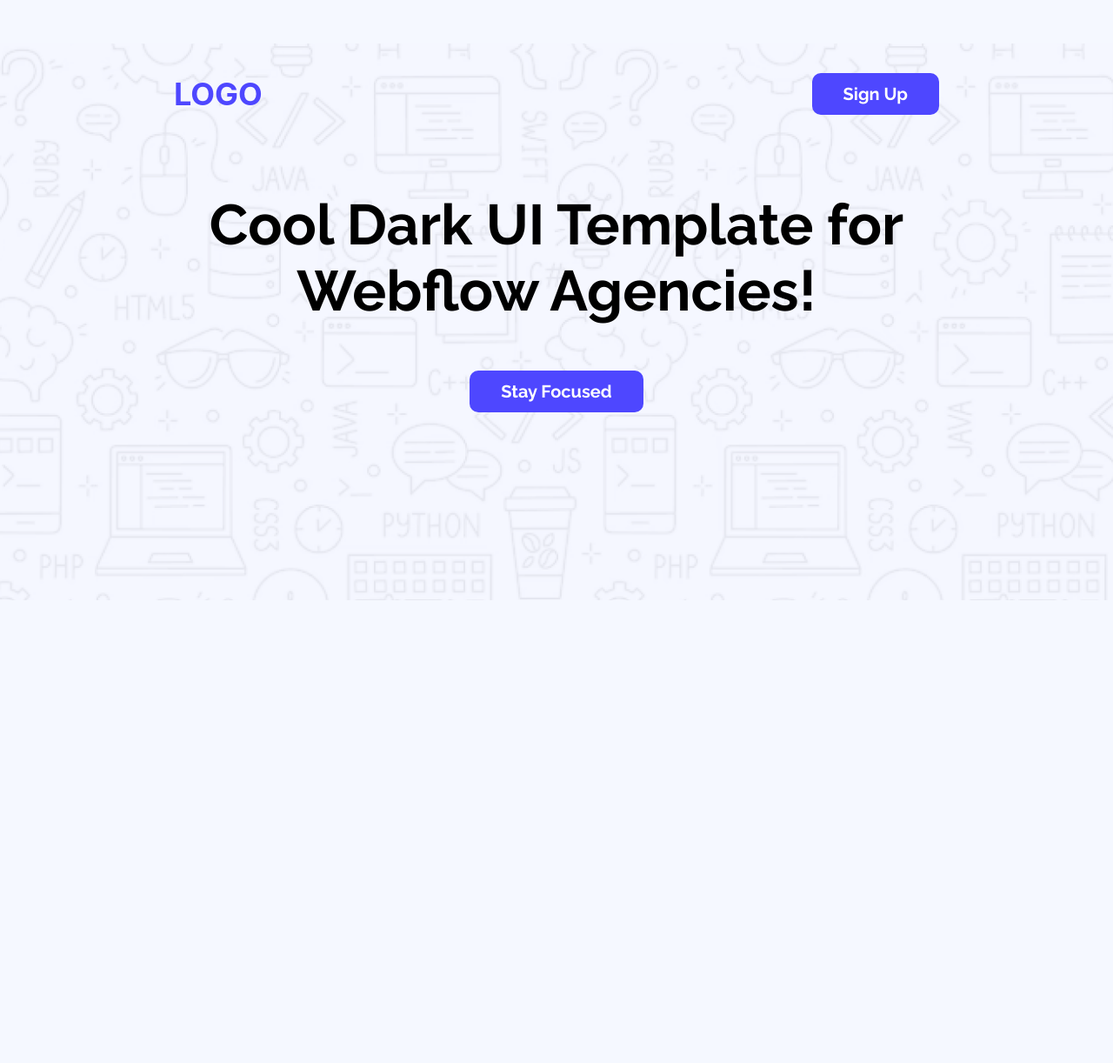
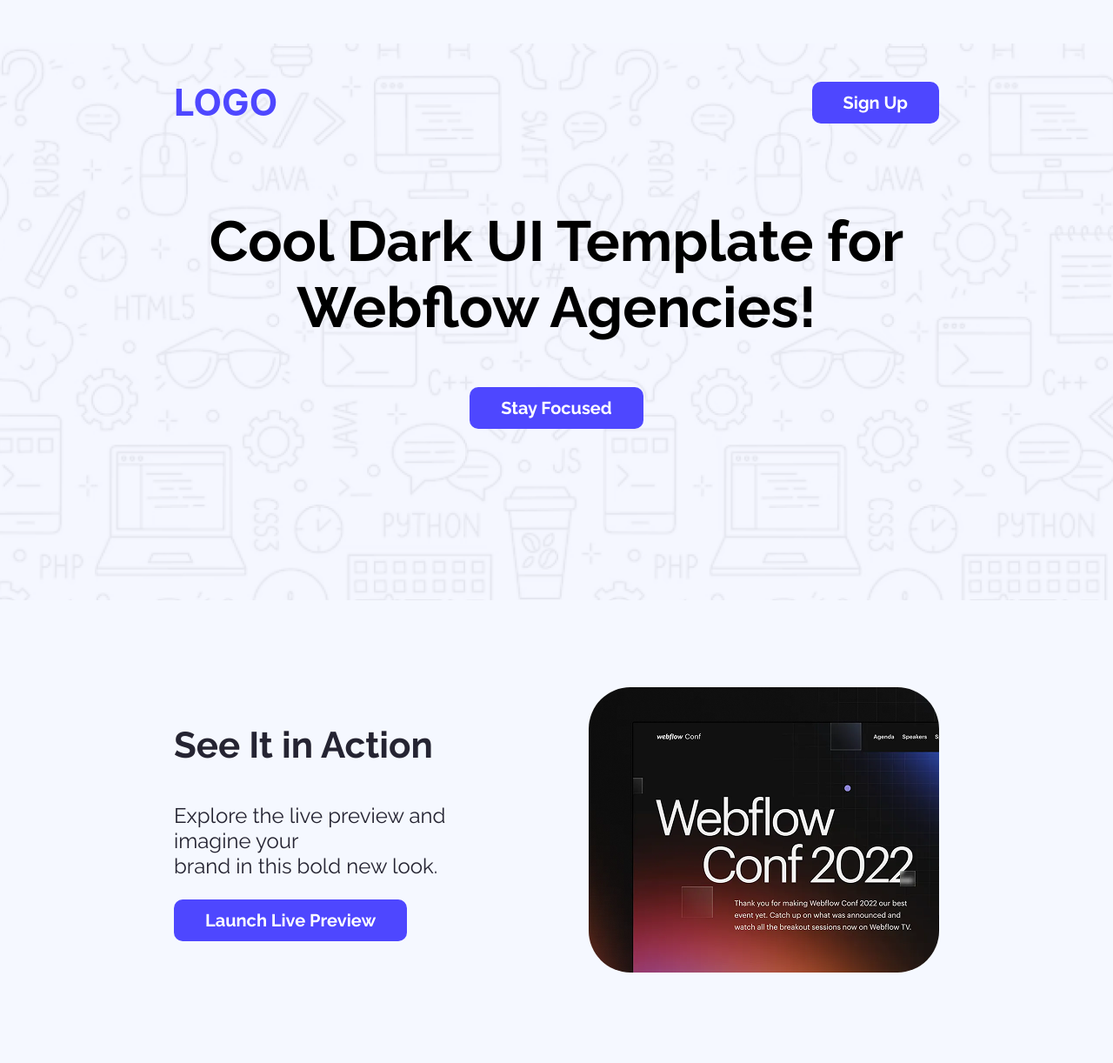
Before and after one commit to nayeemahmed0/Assignment-1, a plain HTML site: page B12A01-landing-launchpad/index.html in a window 1280 px wide. Shown: the whole page at 87% size. Before the commit the page ends 800 px from the top, so only its background shows below. Drawn offline with Linux system fonts and the light colour scheme.

Commit message:
added action section

```diff
--- a/B12A01-landing-launchpad/index.html
+++ b/B12A01-landing-launchpad/index.html
@@ -13,8 +13,8 @@
 </head>
 <body class="raleway-normal">
     <header class="background-image">
-        <nav>
-            <h3 class="nav-title">LOGO</h3>
+        <nav class="nav-title">
+            <h3 class="nav-logo">LOGO</h3>
             <a href=""></a><button class="btn-primary">Sign Up</button>
         </nav>
         <div class="banner">
@@ -24,6 +24,17 @@
 
     </header>
     <main>
+        <!-- action section -->
+         <section class="action-section">
+            <div class="action">
+                <h3 class="action-title">See It in Action</h3>
+                <p class="action-sub-title">Explore the live preview and imagine your <br> brand in this bold new look.</p>
+                <button class="btn-primary">Launch Live Preview</button>
+            </div>
+            <div class="action">
+                <img class="action-img" src="../B12A01-landing-launchpad/Assets/wc-mini.png" alt="">
+            </div>
+        </section>
 
 
     </main>
--- a/B12A01-landing-launchpad/styles/assignment.css
+++ b/B12A01-landing-launchpad/styles/assignment.css
@@ -47,13 +47,14 @@ nav{
 
  font-size: 36px;
  color: #4E47FF;
+
 }
-h3{
+.nav-logo{
   font-family:'Inter', sans-serif;
   font-weight: bold
-  font-size: 20px;
+  font-size: 20px;}
 
-}
+
 /* bannner style */
 .content-title{
   font-family: 'Raleway', sans-serif;.
@@ -72,3 +73,26 @@ h3{
 .banner{
   text-align: center;
 }
+/* action style */
+.action-section{
+    display: flex;
+    justify-content: space-between;
+    gap: 100px;
+    padding: 100px 200px;
+
+}
+.action-title{
+    font-size: 42px;
+    font-weight: bold;
+    color: #252432;
+}
+.action-sub-title{
+    color: #252432;
+    font-size: 24px;
+}
+
+
+
+  .action-img{
+    border-radius: 48px;
+  }
```
